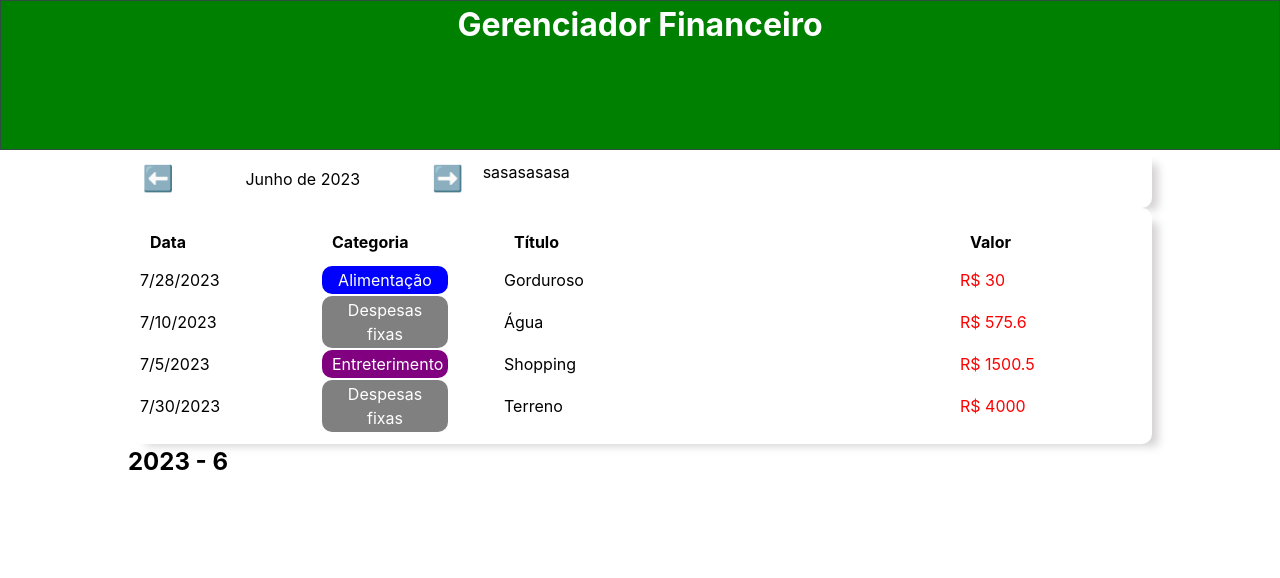
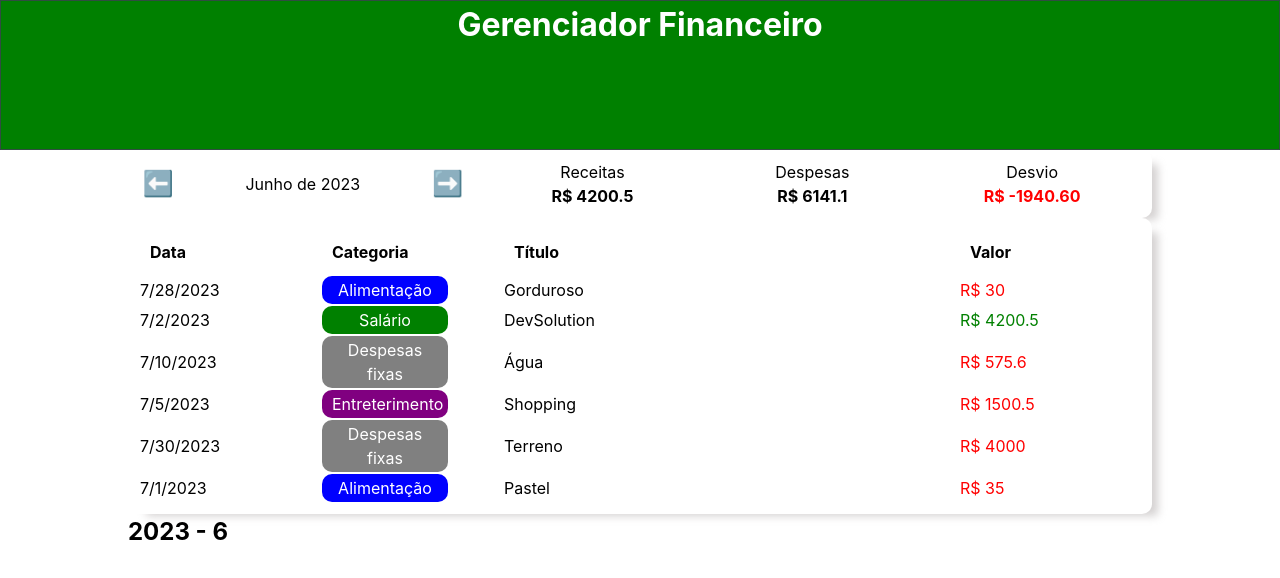
Before and after one commit to Alexsandro-souza/gerenciador_de_despesas, a React (Vite) app: page / in a window 1280 px wide. Shown: the top 578 px of the page. Built offline with nearby package versions, Linux system fonts and the light colour scheme.

Commit message:
Feat: Criação dos campos onde o usuário irá visualizar o valores de receita, despesa e desvio

```diff
--- a/src/App.tsx
+++ b/src/App.tsx
@@ -21,6 +21,25 @@ import { AreaInfo } from './components/info/AreaInfo';
       setFilterItemsList(filterListOfMonth(itemsList, currentDate))
 
   }, [itemsList, currentDate])
+
+  useEffect(()=>{
+    let expenseCount = 0;
+    let revenueCount = 0;
+
+
+      for (let i in filterItemsList){
+        if(category[filterItemsList[i].category].expense){
+          expenseCount += filterItemsList[i].value
+        }else{
+          revenueCount += filterItemsList[i].value;
+        }
+
+      }
+      setRevenues(revenueCount);
+      setExpenses(expenseCount)
+
+  },
+  [filterItemsList])
 
   const handleMonthChange = (newMonth:string)=>{
     setCurrentDate(newMonth)
--- a/src/components/info/AreaInfo.tsx
+++ b/src/components/info/AreaInfo.tsx
@@ -1,10 +1,12 @@
 import React from 'react';
-import * as A from './style';
+import * as A from './AreaInfoStyle';
 import {monthYearString} from '../../helpers/dateFilter';
+import {Resume} from '../info/Resume';
+
 
 type props={
     filterDate: string;
-    onMonthChange: (newMonth)=> void;
+    onMonthChange: (prevMonth)=> void;
     revenues: number;
     expenses: number;
 }
@@ -34,7 +36,10 @@ export const AreaInfo = ({filterDate, onMonthChange, revenues, expenses}:props)
             </A.filterMonth>
 
             <A.resumeInfo>
-                    sasasasasa
+                    <Resume title={'Receitas'} value={revenues}/>
+                    <Resume title={'Despesas'} value={expenses}/>
+                    <Resume title={'Desvio'} value={(revenues - expenses).toFixed(2)}
+                    color={(revenues - expenses).toFixed(2) < 0 ? "red": "#55ca80"}/>
             </A.resumeInfo>
 
 
--- /dev/null
+++ b/src/components/info/Resume.tsx
@@ -0,0 +1,23 @@
+import React from 'react';
+import * as A from '../info/ResumeStyle'
+
+type props ={
+    title: string;
+    value: number;
+    color?: string;
+
+}
+
+export const Resume= ({title, value, color}: props)=>{
+
+
+    return(
+        <>
+            <A.container>
+                <A.title>{title}</A.title>
+                <A.value color={ color}>R$ {value}</A.value>
+            </A.container>
+        </>
+
+    )
+}
--- /dev/null
+++ b/src/components/info/ResumeStyle.ts
@@ -0,0 +1,21 @@
+import styled from 'styled-components';
+
+
+export const container = styled.div`
+    flex: 1;
+
+`
+export const title = styled.div`
+    width: 100%;
+    text-align: center;
+
+`;
+
+export const value = styled.div<{color?:string}>`
+    text-align: center;
+    font-weight: bold;
+    color: ${(props)=>props.color ?? 'black'};
+    border-radius: 10px;
+
+
+`;
--- a/src/data/items.tsx
+++ b/src/data/items.tsx
@@ -4,10 +4,12 @@ import {typesItem} from './tipagem/typesItem';
 export const items : typesItem[] = [
     {date : new Date(2023, 6, 28), category : 'food', title : 'Gorduroso', value : 30.00},
     {date : new Date(2023, 4, 8), category : 'food', title : 'Gorduroso', value : 60.00},
+    {date : new Date(2023, 6, 2), category : 'salary', title : 'DevSolution', value : 4200.50},
     {date : new Date(2022, 4, 20), category : 'food', title : 'Girafas', value : 50.00},
     {date : new Date(2023, 6, 10), category : 'fixed', title : 'Água', value : 575.60},
     {date : new Date(2023, 6, 5), category : 'entertainment', title : 'Shopping', value : 1500.50},
     {date : new Date(2023, 6, 30), category : 'fixed', title : 'Terreno', value : 4000.00},
     {date : new Date(2024, 1, 2), category : 'salary', title : 'DevSolution', value : 10000.20},
+    {date : new Date(2023, 6, 1), category : 'food', title : 'Pastel', value : 35.00},
 
 ];
```
Also changed, not shown: src/components/info/AreaInfoStyle.ts (renamed from src/components/info/style.ts).
